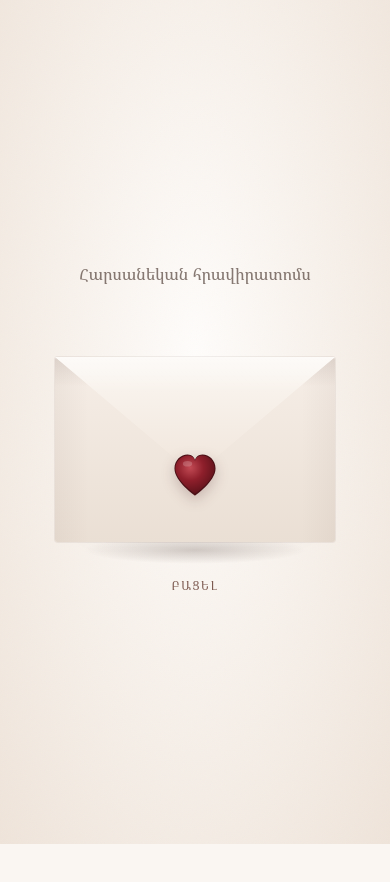
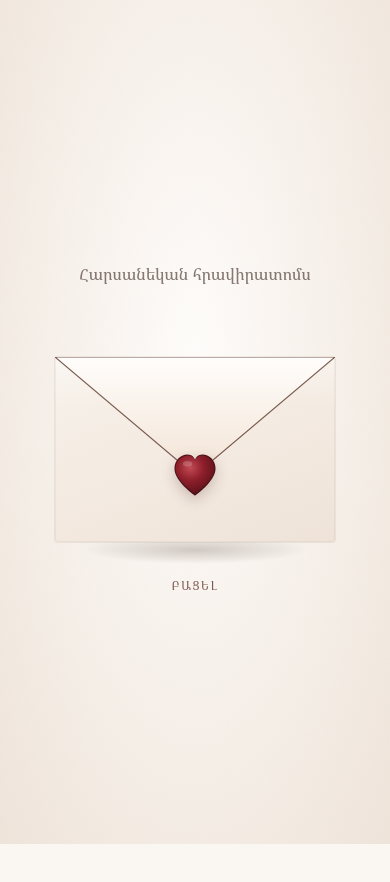
Before and after one commit to AnnaMinasyan16/wedding-invitation, a React (Vite) app: page / in a window 390 px wide. Shown: the top 882 px of the page. Built offline with nearby package versions, Linux system fonts and the light colour scheme.

Commit message:
Smooth the envelope opening

```diff
--- a/src/components/EnvelopeIntro.jsx
+++ b/src/components/EnvelopeIntro.jsx
@@ -5,19 +5,10 @@ export default function EnvelopeIntro({ onOpen, onClosed, onLetterOpen }) {
   const [opening, setOpening] = useState(false);
   const [flapBack, setFlapBack] = useState(false);
   const [flapGone, setFlapGone] = useState(false);
-  const [isPhone, setIsPhone] = useState(false);
   const [leaving, setLeaving] = useState(false);
   const [done, setDone] = useState(false);
   const envelopeRef = useRef(null);
   const [letterY, setLetterY] = useState({ closed: 12, open: -158 });
-
-  useEffect(() => {
-    const media = window.matchMedia("(max-width: 768px)");
-    const update = () => setIsPhone(media.matches);
-    update();
-    media.addEventListener("change", update);
-    return () => media.removeEventListener("change", update);
-  }, []);
 
   useEffect(() => {
     const envelope = envelopeRef.current;
@@ -39,9 +30,8 @@ export default function EnvelopeIntro({ onOpen, onClosed, onLetterOpen }) {
     if (opening) return;
     setOpening(true);
     onLetterOpen?.();
-    const phone = window.matchMedia("(max-width: 768px)").matches;
-    window.setTimeout(() => setFlapBack(true), phone ? 420 : 980);
-    window.setTimeout(() => setFlapGone(true), phone ? 520 : 1200);
+    window.setTimeout(() => setFlapBack(true), 1000);
+    window.setTimeout(() => setFlapGone(true), 1380);
     window.setTimeout(() => {
       setLeaving(true);
       onOpen?.();
@@ -103,24 +93,38 @@ export default function EnvelopeIntro({ onOpen, onClosed, onLetterOpen }) {
               <motion.div
                 className="envelope__flap"
                 animate={
-                  isPhone
-                    ? { opacity: opening ? 0 : 1, rotateX: 0 }
-                    : { rotateX: opening ? 180 : 0 }
+                  opening
+                    ? { rotateX: 180, opacity: 0 }
+                    : { rotateX: 0, opacity: 1 }
                 }
-                transition={
-                  isPhone
-                    ? { duration: 0.4, ease: [0.4, 0, 0.2, 1] }
-                    : {
-                        duration: 1.2,
-                        delay: opening ? 0.08 : 0,
-                        ease: [0.45, 0.05, 0.2, 1],
-                      }
-                }
+                transition={{
+                  rotateX: {
+                    duration: 1.15,
+                    delay: opening ? 0.12 : 0,
+                    ease: [0.45, 0.05, 0.2, 1],
+                  },
+                  opacity: {
+                    duration: 0.4,
+                    delay: opening ? 0.95 : 0,
+                    ease: [0.4, 0, 0.2, 1],
+                  },
+                }}
               >
                 <div className="envelope__flap-face envelope__flap-face--out" />
-                {!isPhone && (
-                  <div className="envelope__flap-face envelope__flap-face--in" />
-                )}
+                <svg
+                  className="envelope__flap-outline"
+                  viewBox="0 0 100 100"
+                  preserveAspectRatio="none"
+                  aria-hidden="true"
+                >
+                  <polygon
+                    points="0,0 50,100 100,0"
+                    fill="none"
+                    stroke="#7a5c50"
+                    strokeWidth="1.15"
+                    vectorEffect="non-scaling-stroke"
+                  />
+                </svg>
                 <motion.button
                   type="button"
                   className="seal-button"
@@ -132,12 +136,6 @@ export default function EnvelopeIntro({ onOpen, onClosed, onLetterOpen }) {
                   whileTap={
                     opening ? undefined : { scale: 0.985, x: "-50%", y: "50%" }
                   }
-                  animate={
-                    opening
-                      ? { opacity: 0, x: "-50%", y: "50%" }
-                      : { opacity: 1, x: "-50%", y: "50%" }
-                  }
-                  transition={{ duration: 0.7, ease: [0.4, 0, 0.2, 1] }}
                   aria-label="Բացել"
                 >
                   <svg
--- a/src/index.css
+++ b/src/index.css
@@ -238,10 +238,9 @@ textarea {
   z-index: 3;
   border-radius: 3px;
   background:
-    linear-gradient(180deg, rgba(92, 64, 54, 0.12), rgba(92, 64, 54, 0) 16%),
-    linear-gradient(90deg, rgba(92, 64, 54, 0.05), transparent 12% 88%, rgba(92, 64, 54, 0.05)),
-    linear-gradient(180deg, #f6eee7 0%, #eadfd4 100%);
-  clip-path: polygon(0 0, 50% 58%, 100% 0, 100% 100%, 0 100%);
+    linear-gradient(180deg, rgba(255, 255, 255, 0.35), transparent 28%),
+    linear-gradient(160deg, #f8f2eb, #efe3d8);
+  box-shadow: inset 0 0 0 1px rgba(90, 64, 52, 0.06);
 }
 
 .envelope__flap-wrap {
@@ -257,10 +256,6 @@ textarea {
 
 .envelope__flap-wrap.is-back {
   z-index: 1;
-}
-
-.envelope--open .envelope__pocket {
-  clip-path: polygon(0 66%, 100% 66%, 100% 100%, 0 100%);
 }
 
 .envelope__flap {
@@ -280,8 +275,18 @@ textarea {
 
 .envelope__flap-face--out {
   background:
-    linear-gradient(180deg, rgba(255, 255, 255, 0.45), transparent 30%),
-    linear-gradient(180deg, #fbf7f2, #f0e5db);
+    linear-gradient(180deg, #fffdfb 0%, #f3e4d6 100%);
+}
+
+.envelope__flap-outline {
+  position: absolute;
+  inset: 0;
+  z-index: 1;
+  width: 100%;
+  height: 100%;
+  pointer-events: none;
+  backface-visibility: hidden;
+  -webkit-backface-visibility: hidden;
 }
 
 .envelope__flap-face--in {
@@ -296,6 +301,8 @@ textarea {
   left: 50%;
   bottom: 0;
   z-index: 2;
+  backface-visibility: hidden;
+  -webkit-backface-visibility: hidden;
   width: calc(var(--env-w) * 0.2);
   height: calc(var(--env-w) * 0.2);
   display: grid;
@@ -779,16 +786,6 @@ textarea {
 }
 
 @media (max-width: 768px) {
-  .envelope__flap-wrap,
-  .envelope__flap {
-    perspective: none;
-    transform-style: flat;
-  }
-
-  .envelope__flap-face--in {
-    display: none;
-  }
-
   .music-toggle {
     top: 16px;
     right: 16px;
```
